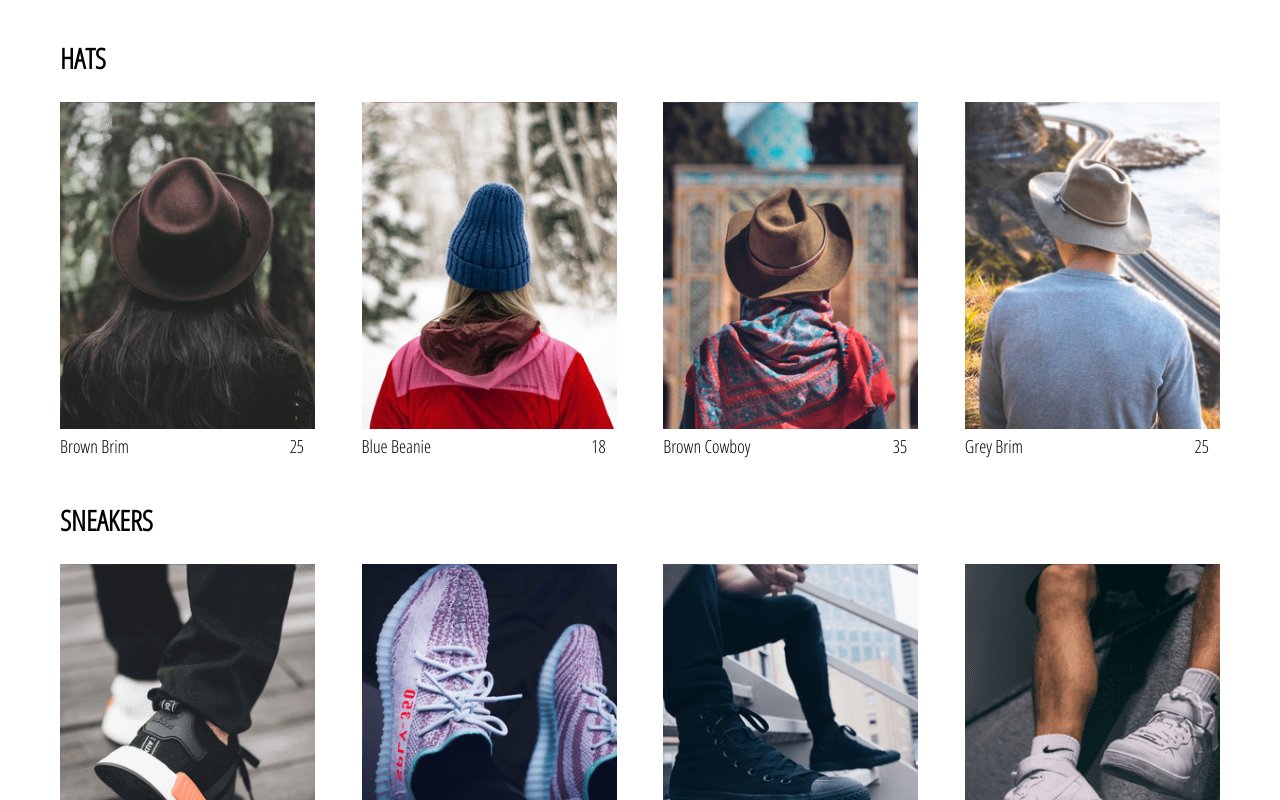
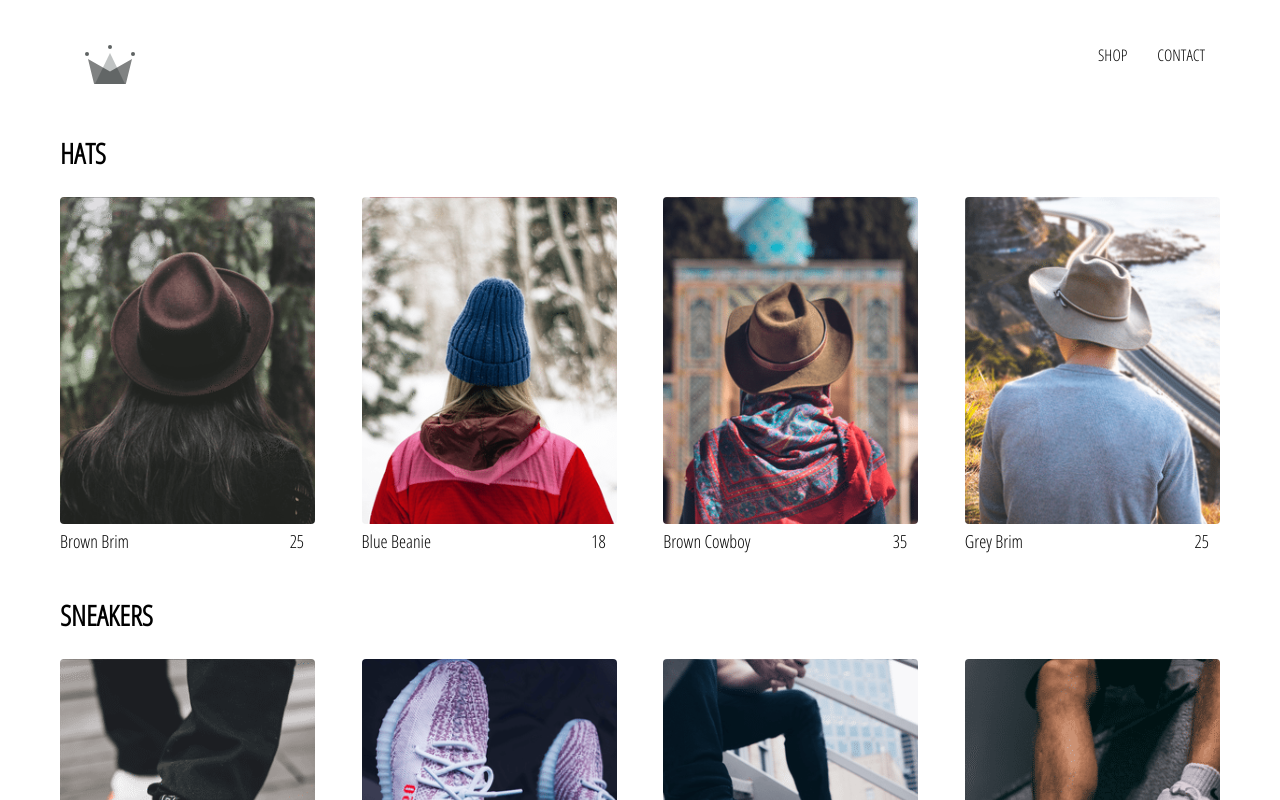
Before and after one commit to sparshsmith/crwn-clothing, a React (Create React App) app: page /shop in a window 1280 px wide. Shown: the top 800 px of the page. Built offline with nearby package versions, Linux system fonts and the light colour scheme.

Commit message:
Added header component

```diff
--- a/src/App.css
+++ b/src/App.css
@@ -2,3 +2,8 @@
     font-family: Open Sans Condensed;
     padding: 20px 60px;
 }
+
+a{
+    text-decoration: none;
+    color: black;
+}
--- a/src/App.js
+++ b/src/App.js
@@ -3,6 +3,7 @@
 
 import HomePage from './pages/homepage/HomePage';
 import Shop from './pages/shop/Shop';
+import Header from './components/header/Header'
 import './App.css';
 
 function App() {
@@ -15,6 +16,7 @@
   }
   return (
     <div className="App">
+      <Header />
       <Switch>
         <Route exact path='/' component={HomePage} />
         <Route path='/shop' component={Shop} />
--- a/src/components/CollectionItem/CollectionItem.scss
+++ b/src/components/CollectionItem/CollectionItem.scss
@@ -5,12 +5,14 @@
     height: 350px;
     align-items: center;
 
+
     .image {
       width: 100%;
       height: 95%;
       background-size: cover;
       background-position: center;
       margin-bottom: 5px;
+      border-radius: 4px;
     }
 
     .collection-footer {
--- /dev/null
+++ b/src/components/header/Header.jsx
@@ -0,0 +1,20 @@
+import React from 'react';
+import { Link } from 'react-router-dom';
+
+import { ReactComponent as Logo } from './../../assets/crown.svg';
+
+import './Header.scss';
+
+const Header = () => (
+    <div className='header'>
+        <Link to='/' className='logo-container'>
+            <Logo className='logo' />
+        </Link>
+        <div className='options'>
+            <Link className='option' to='/shop'>SHOP</Link>
+            <Link className='option' to='/shop'>CONTACT</Link>
+        </div>
+    </div>
+)
+
+export default Header;
--- /dev/null
+++ b/src/components/header/Header.scss
@@ -0,0 +1,25 @@
+.header {
+    height: 70px;
+    width: 100%;
+    display: flex;
+    justify-content: space-between;
+    margin-bottom: 25px;
+
+    .logo-container {
+      height: 100%;
+      width: 70px;
+      padding: 25px;
+    }
+
+    .options {
+      width: 50%;
+      height: 100%;
+      display: flex;
+      align-items: center;
+      justify-content: flex-end;
+
+      .option {
+        padding: 10px 15px;
+      }
+    }
+  }
```
Also changed, not shown: src/assets/crown.svg (added).
